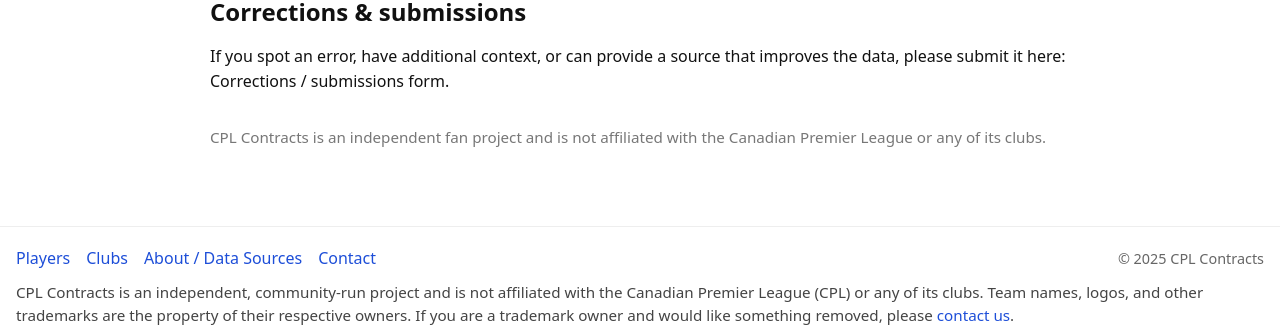
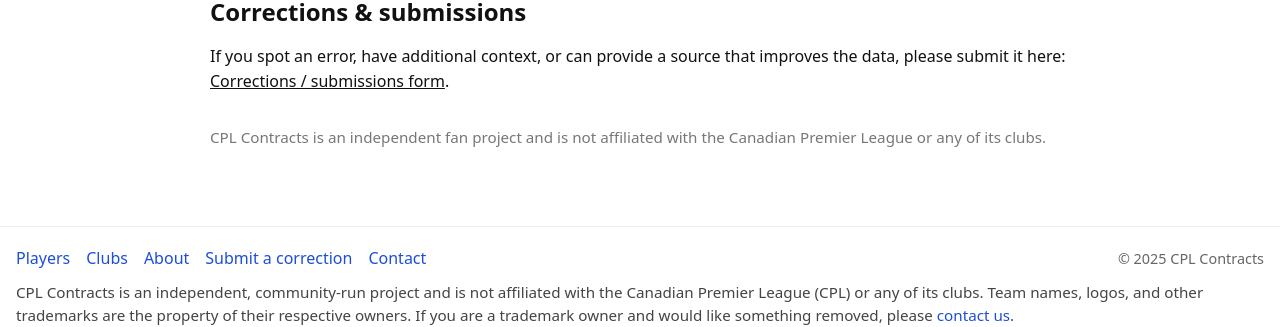
Before and after one commit to JerryUnderscore/cpl-contracts, a Next.js app: page /about in a window 1280 px wide. Shown: the part 737-1064 px from the top of the page. Built offline with nearby package versions, Linux system fonts and the light colour scheme; no server answers.

Commit message:
Add About page and corrections form links

```diff
--- a/app/about/page.tsx
+++ b/app/about/page.tsx
@@ -70,7 +70,7 @@
           If you spot an error, have additional context, or can provide a source that improves the
           data, please submit it here:{" "}
           <a href={formUrl} target="_blank" rel="noreferrer">
-            Corrections / submissions form
+            <u>Corrections / submissions form</u>
           </a>
           .
         </p>
--- a/app/components/footer.tsx
+++ b/app/components/footer.tsx
@@ -2,7 +2,7 @@
 import * as React from "react";
 
 export default function Footer() {
-  const correctionsUrl = process.env.CORRECTIONS_FORM_URL;
+  const correctionsUrl = process.env.NEXT_PUBLIC_CORRECTIONS_FORM_URL;
 
   return (
     <footer
@@ -33,8 +33,9 @@
               Clubs
             </a>
             <a href="/about" style={{ textDecoration: "none", color: "#1d4ed8" }}>
-              About / Data Sources
+              About
             </a>
+
             {correctionsUrl ? (
               <a
                 href={correctionsUrl}
@@ -45,10 +46,8 @@
                 Submit a correction
               </a>
             ) : null}
-            <a
-              href="mailto:wurnig@gmail.com"
-              style={{ textDecoration: "none", color: "#1d4ed8" }}
-            >
+
+            <a href="mailto:wurnig@gmail.com" style={{ textDecoration: "none", color: "#1d4ed8" }}>
               Contact
             </a>
           </div>
```
